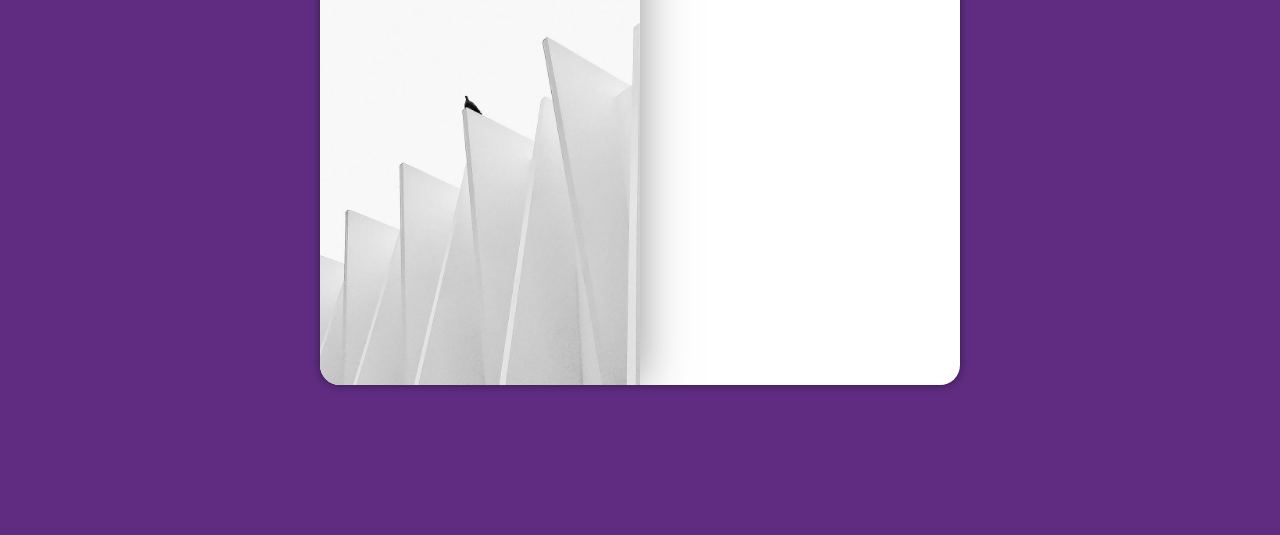
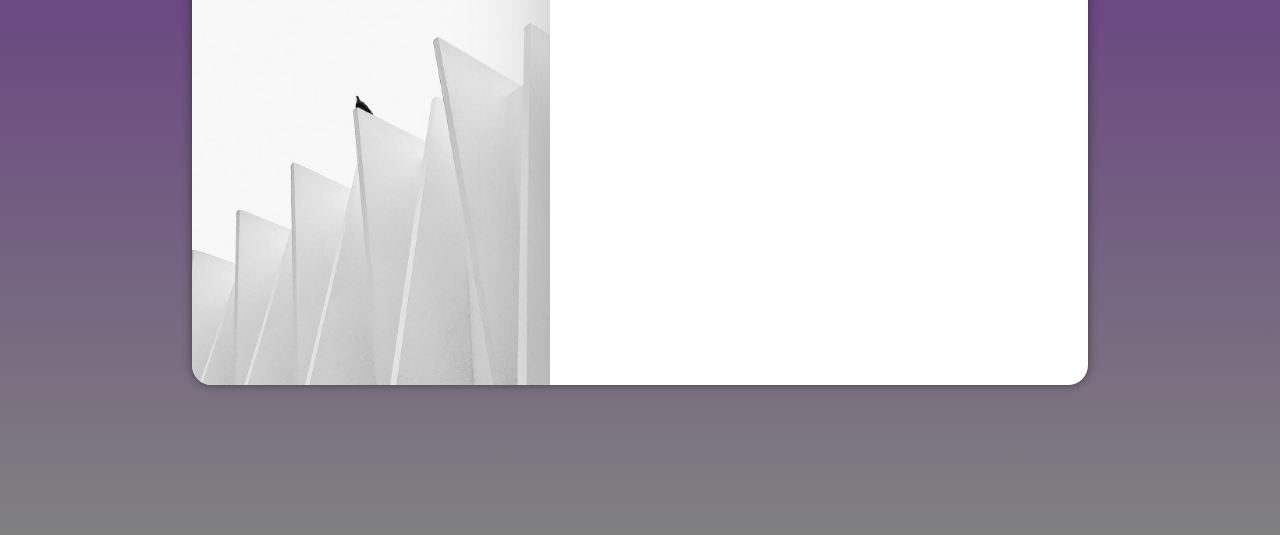
Before and after one commit to caique64/Projeto-login, a plain HTML site: page index.html in a window 1280 px wide. Shown: the part 265-800 px from the top of the page. Drawn offline with Linux system fonts and the light colour scheme.

Commit message:
media query

```diff
--- a/estilos/media-query.css
+++ b/estilos/media-query.css
@@ -12,34 +12,40 @@ Grandes: 1200px em diante
 
 @media screen and (min-width: 768px) and (max-width: 992px) {
     section#login{
-        width: 70vw;
+        width: 60vw;
     }
 
     section#login > div#imagem{
         float: left;
         width: 35%;
         height: 100%;
+        box-shadow: none;
     }
 
     section#login > div#formulario{
         float: right;
-        width: 30%;
+        width: 65%;
+        box-shadow: 0px 12px 80px rgba(128, 128, 128, 0.49);
+        height: 100%;
     }
 }
 
 @media screen and (min-width: 992px){
     section#login{
-        width: 50vw;
+        width: 70vw;
     }
 
     section#login > div#imagem{
         float: left;
-        width: 50%;
+        width: 40%;
         height: 100%;
+        box-shadow: none;
     }
 
     section#login > div#formulario{
         float: right;
-        width: 50%;
+        width: 60%;
+        box-shadow: 0px 12px 80px #8080807d;
+        height: 100%;
     }
 }
--- a/estilos/style.css
+++ b/estilos/style.css
@@ -8,6 +8,10 @@
 
 
 */
+
+body{
+    background-image: linear-gradient(to top, #808080, #5f2c82);
+}
 
 *{
     font-family: system-ui, -apple-system, BlinkMacSystemFont, 'Segoe UI', Roboto, Oxygen, Ubuntu, Cantarell, 'Open Sans', 'Helvetica Neue', sans-serif;
@@ -40,6 +44,9 @@ section#login{
     height: 500px;
     border-radius: 20px;
     box-shadow: 0px 0px 10px rgba(0, 0, 0, 0.442);
+
+    transition: width .7s, heigth .7s;
+    transition-timing-function: ease;
 }
 
 section#login > div#imagem > div#fama{
@@ -57,7 +64,7 @@ section#login > div#imagem{
     background-size: cover;
     height: 200px;
     background-position: center center;
-    box-shadow: 0px 0px 45px rgba(128, 128, 128, 0.845);
+    box-shadow: 0px 0px 35px rgba(128, 128, 128, 0.675);
 }
 
 section#login div#formulario{
--- a/index.html
+++ b/index.html
@@ -20,7 +20,7 @@
             <div id="formulario">
 
                 <form action="login.php" method="post">
-
+                    <p>Lorem ipsum, dolor sit amet consectetur adipisicing elit. Qui harum aut atque praesentium numquam rem vel optio quia aperiam perferendis quae, dolores hic, inventore enim facilis impedit quis necessitatibus. Ducimus!</p>
                 </form>
             </div>
         </section>
```
